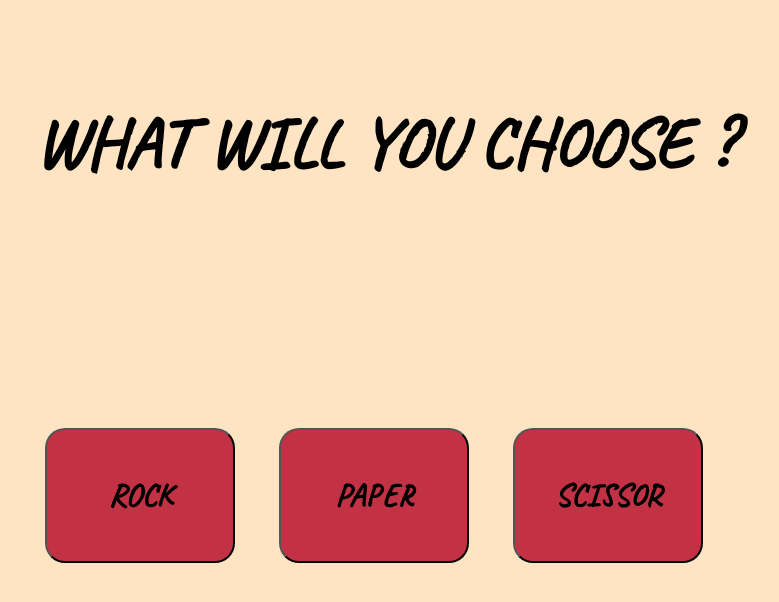
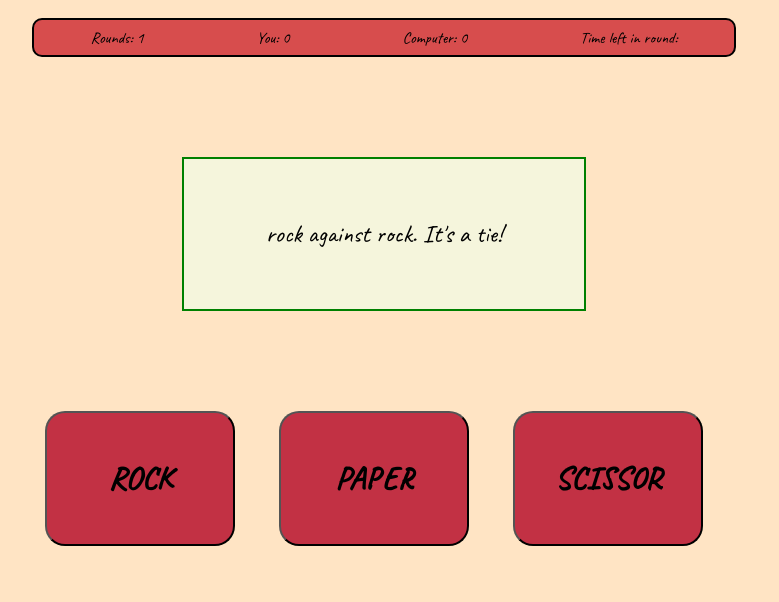
Before and after one commit to Sevhena/Rock-Paper-Scissor, a plain HTML site: page index.html in a window 1280 px wide. Both pictures are taken after a click on the button "ROCK". Shown: the whole page, without its empty margins (256-1035 px from the left). Drawn offline with Linux system fonts and the light colour scheme.

Commit message:
Implement main game-play UI elements
The page changes on game-start. The status bar and DOM output messages
were implemented.

```diff
--- a/index.html
+++ b/index.html
@@ -7,7 +7,12 @@
     <title>Rock Paper Scissor Game</title>
 </head>
 <body>
-
+    <div id="status-bar">
+        <div>Rounds: <span id="num-rounds"></span></div>
+        <div>You: <span id="user-points">0</span></div>
+        <div>Computer: <span id="computer-points">0</span></div>
+        <div>Time left in round: <span class="timer"></span></div>
+    </div>
     <div id="heading">WHAT WILL YOU CHOOSE ?</div>
     <div id="message-box"></div>
     <div id="buttons">
--- a/script.js
+++ b/script.js
@@ -80,25 +80,53 @@ function endGame(winner) {
     }
 }
 
+function startGame() {
+    document.querySelector('#heading').style.display = 'none';
+    document.querySelector('#status-bar').style.display = 'flex';
+    messageBox.style.display = 'flex';
+}
+
 
 let cWins = 0;
 let pWins = 0;
+let rounds = 0;
 
+let gameStarted = false;
+
+//HTML ELEMENTS
 const buttons = document.querySelectorAll('button');
+const numRounds = document.querySelector('#num-rounds');
+const userPoints = document.querySelector('#user-points');
+const computerPoints = document.querySelector('#computer-points');
+const messageBox = document.querySelector('#message-box');
 
 buttons.forEach(button => {
 
     button.addEventListener('click', (event) => {
+        if (!gameStarted) {
+            gameStarted = true;
+            startGame();
+        }
+
         const computerSelection = getComputerChoice();
         const playerSelection = event.target.id;
         const roundResult = playRound(playerSelection, computerSelection);
+
+        numRounds.textContent = ++rounds;
+
         if (roundResult === "cWin") {
             cWins++;
-            console.log(`${computerSelection} beats ${playerSelection}. You lose the round!`)
+            computerPoints.textContent = cWins;
+            messageBox.textContent = `${computerSelection} beats ${playerSelection}. You lose the round!`;
         }
         else if (roundResult === 'pWin') {
             pWins++;
-            console.log(`${playerSelection} beats ${computerSelection}. You win the round!`)
+            userPoints.textContent = pWins;
+            messageBox.textContent = `
+            ${playerSelection} beats ${computerSelection}. You win the round!`;
+        }
+        else {
+            messageBox.textContent = `${playerSelection} against ${computerSelection}. It's a tie!`
         }
 
         if (cWins == 5 || pWins == 5) {endGame(cWins == 5 ? "c" : "p");}
--- a/style.css
+++ b/style.css
@@ -9,19 +9,44 @@ body {
     background-color: bisque;
     height: 100vh;
     overflow: hidden;
+    padding-top: 10px;
+}
+
+#status-bar {
+    display: none;
+    margin: 0 auto;
+    background-color: rgb(215, 77, 77);
+    justify-content: space-around;
+    align-items: center;
+    width: max(50vw, 700px);
+    height: 35px;
+    border: 2px solid black;
+    border-radius: 10px;
 }
 
 #heading {
-    margin: 0 auto;
-    margin-top: 100px;
-    margin-bottom: 30vh;
+    margin: 100px auto 120px auto;
     text-align: center;
     font-weight: bolder;
     font-size: 70px;
 }
 
+#message-box {
+    display: none;
+    width: 400px;
+    height: 150px;
+    margin: 100px auto;
+    justify-content: center;
+    align-items: center;
+    background-color: beige;
+    border: 2px solid green;
+    color: black;
+    text-align: center;
+    font-size: 25px;
+}
+
 #buttons {
-    margin: 0 auto;
+    margin: 40px auto;
     width: fit-content;
 }
 
```
